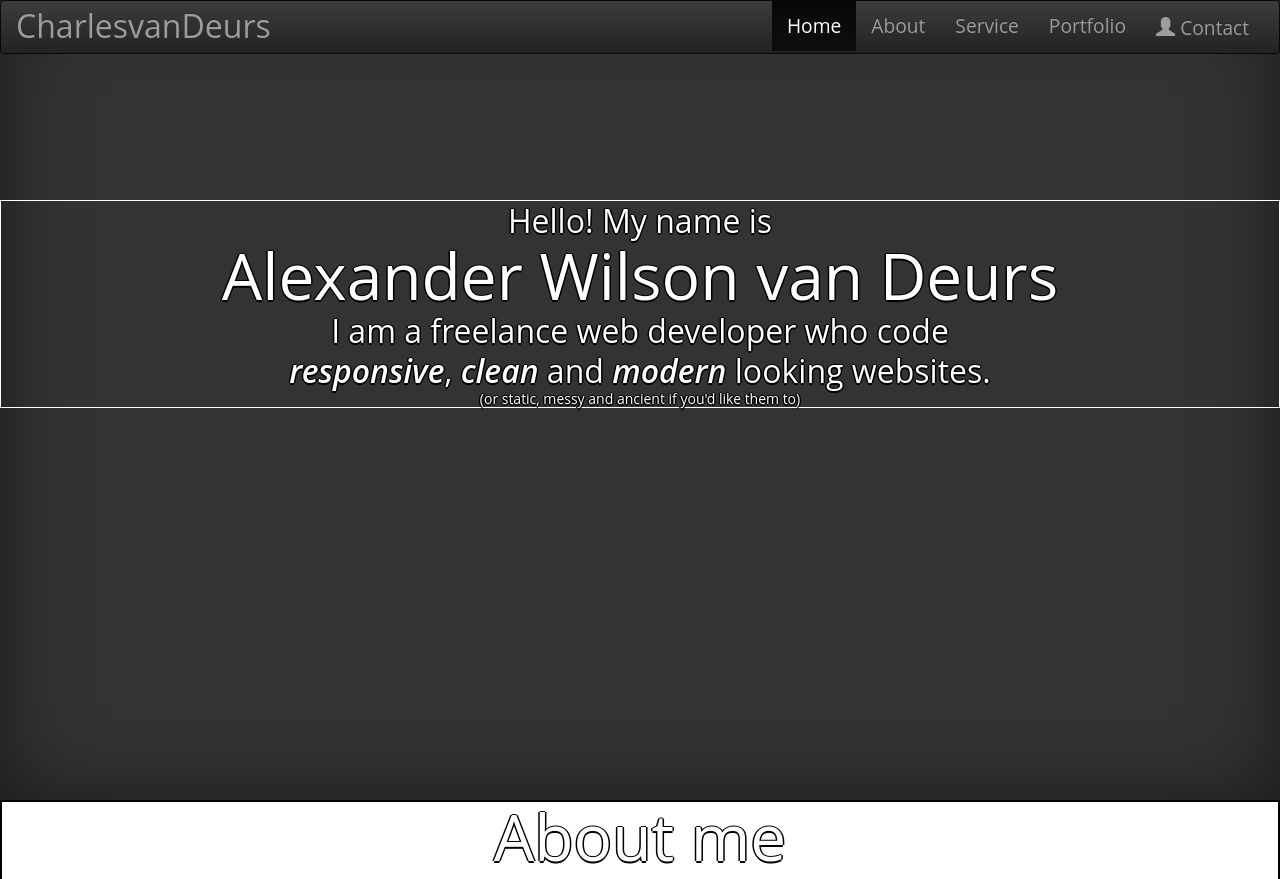
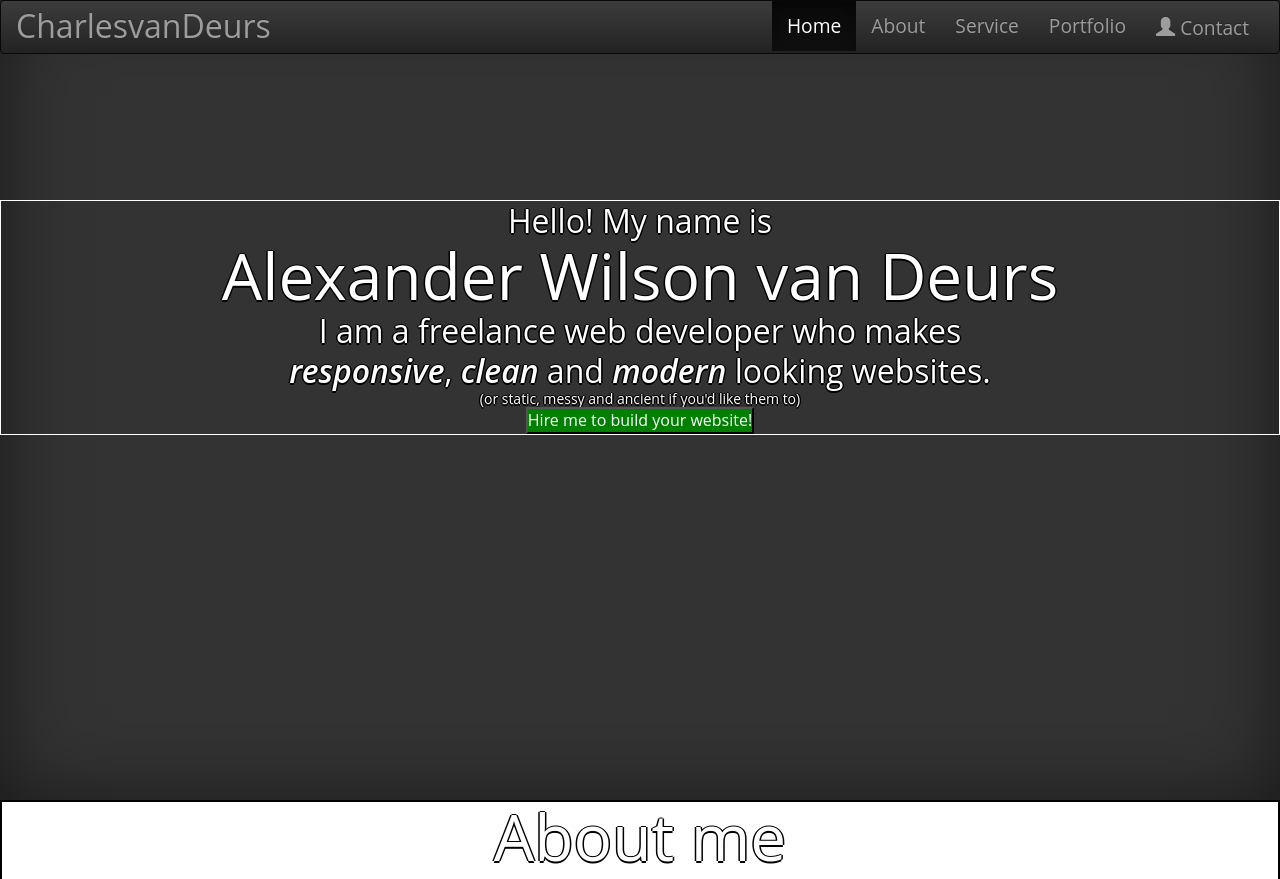
Before and after one commit to vanDeurs/portfolio, a PHP site: page / in a window 1280 px wide. Shown: the top 879 px of the page. Run offline with PHP 8.4, Linux system fonts and the light colour scheme; some libraries are stand-ins or nearby versions.

Commit message:
Added Hire me Button. Needs work.

```diff
--- a/index.html
+++ b/index.html
@@ -42,8 +42,9 @@
                     <div class="col-lg-12 col-md-12 col-sm-12 col-xs-12 align-middle">
                         <h3>Hello! My name is</h3>
                         <h1>Alexander Wilson van Deurs</h1>
-                        <h3>I am a freelance web developer who code <br /> <span>responsive</span>, <span>clean</span> and <span>modern</span> looking websites.</h3>
+                        <h3>I am a freelance web developer who makes <br /> <span>responsive</span>, <span>clean</span> and <span>modern</span> looking websites.</h3>
                         <h5>(or static, messy and ancient if you'd like them to)</h5>
+                        <button type="button" class="hire-button">Hire me to build your website!</button>
                     </div>
                 </div>
             </div>
@@ -54,6 +55,10 @@
             <header>
                 <h1>About me</h1>
             </header>
+            <div class="about-box">
+
+
+            </div>
 
 
         </div>
--- a/resources/style.css
+++ b/resources/style.css
@@ -105,17 +105,29 @@ body {
     font-weight: 600;
 }
 
+.hire-button {
+    background: green;
+    color: #fff;
+}
+
 /* ABOUT SECTION */
 
 .about {
     display: flex;
     justify-content: center;
     text-align: center;
-    position: absolute;
+    position: relative;
+    overflow: hidden;
     background: #fff;
-    width: 100%;
+    min-width: 100%;
     height: 800px;
     border: 2px solid black;
+}
+
+@media only screen and (max-width: 320px) {
+    .about {
+        top: 200px;
+    }
 }
 
 .about header {
```
